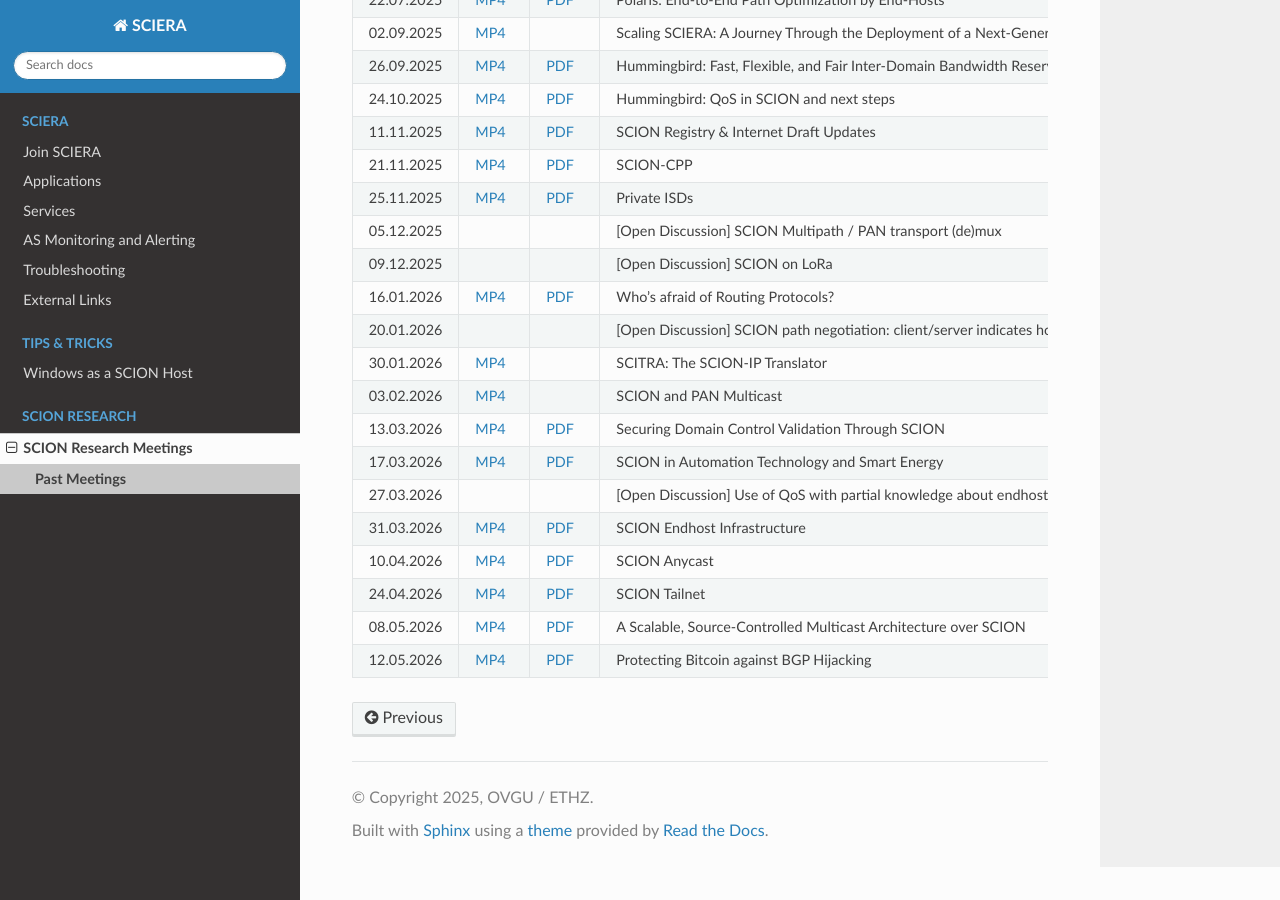
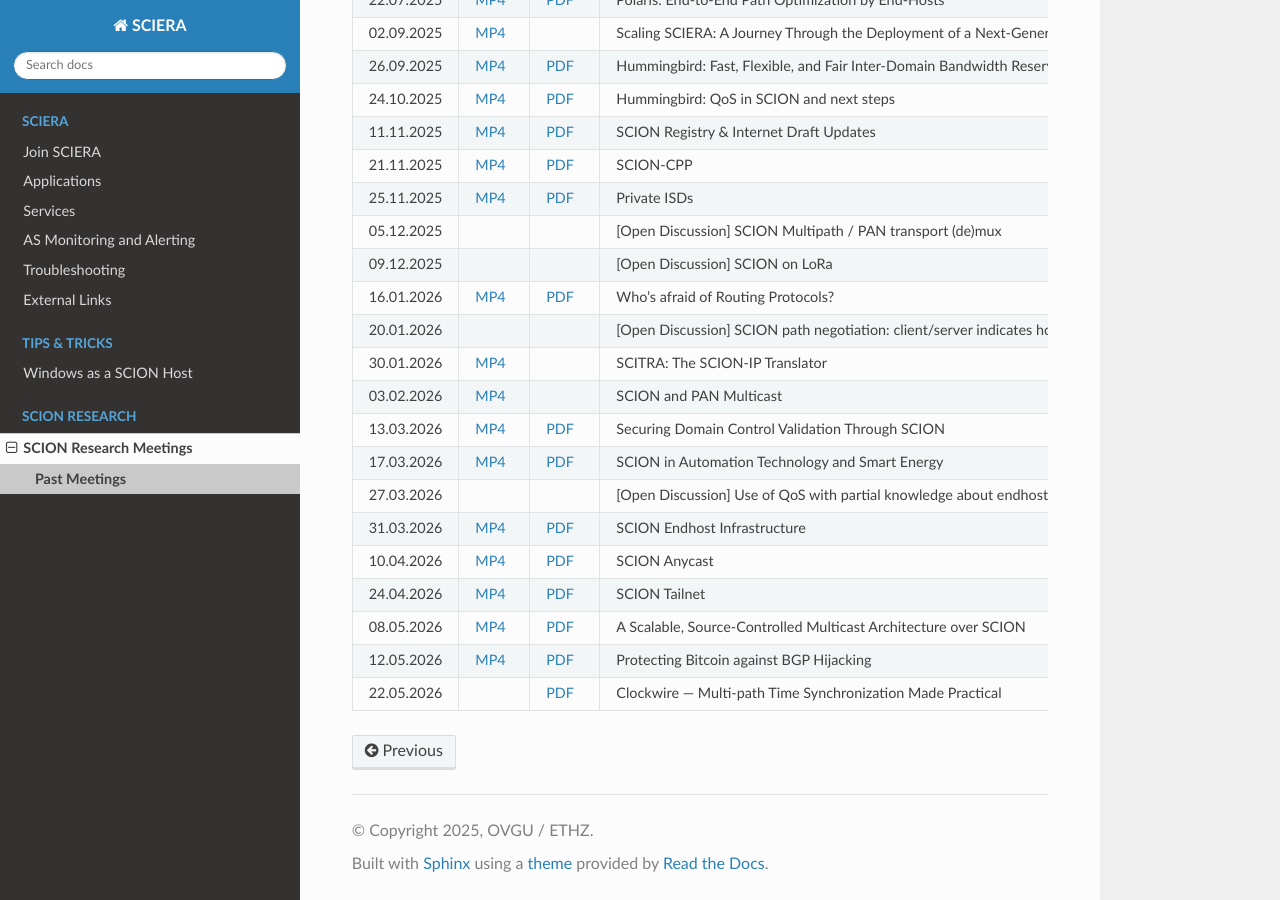
Before and after one commit to netsys-lab/scion-education-network-documentation, a Sphinx documentation site: the page built from docs/source/scion-research/meetings/past.rst, in a window 1280 px wide and 900 px high, scrolled down 1049 px. Built offline with Sphinx 7.4.7 and the Read the Docs theme 3.1.0, drawn with Linux system fonts in a browser that asks for light colours.

Commit message:
Add Clockwire slides. (#47)

```diff
--- a/docs/source/scion-research/meetings/past.rst
+++ b/docs/source/scion-research/meetings/past.rst
@@ -285,3 +285,9 @@
       - Protecting Bitcoin against BGP Hijacking
       - Tony John (OVGU Magdeburg)
       -
+    * - 22.05.2026
+      -
+      - `PDF <https://drive.google.com/file/d/1aFtt2pyOl6Pjw249lM6hNV73TFc93gv1/view>`__
+      - Clockwire --- Multi-path Time Synchronization Made Practical
+      - Marc Frei (ETH Zurich)
+      -
```
